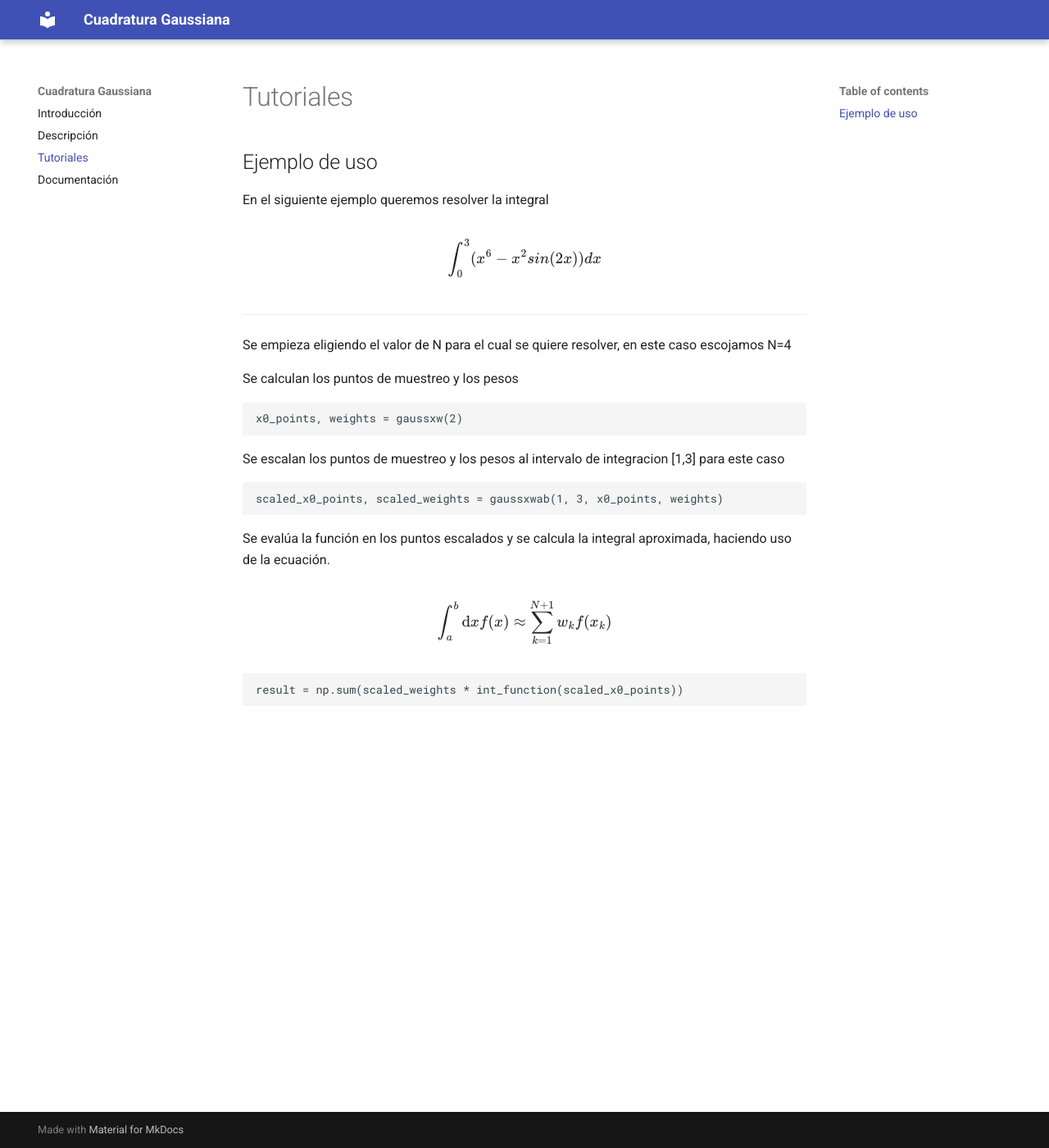
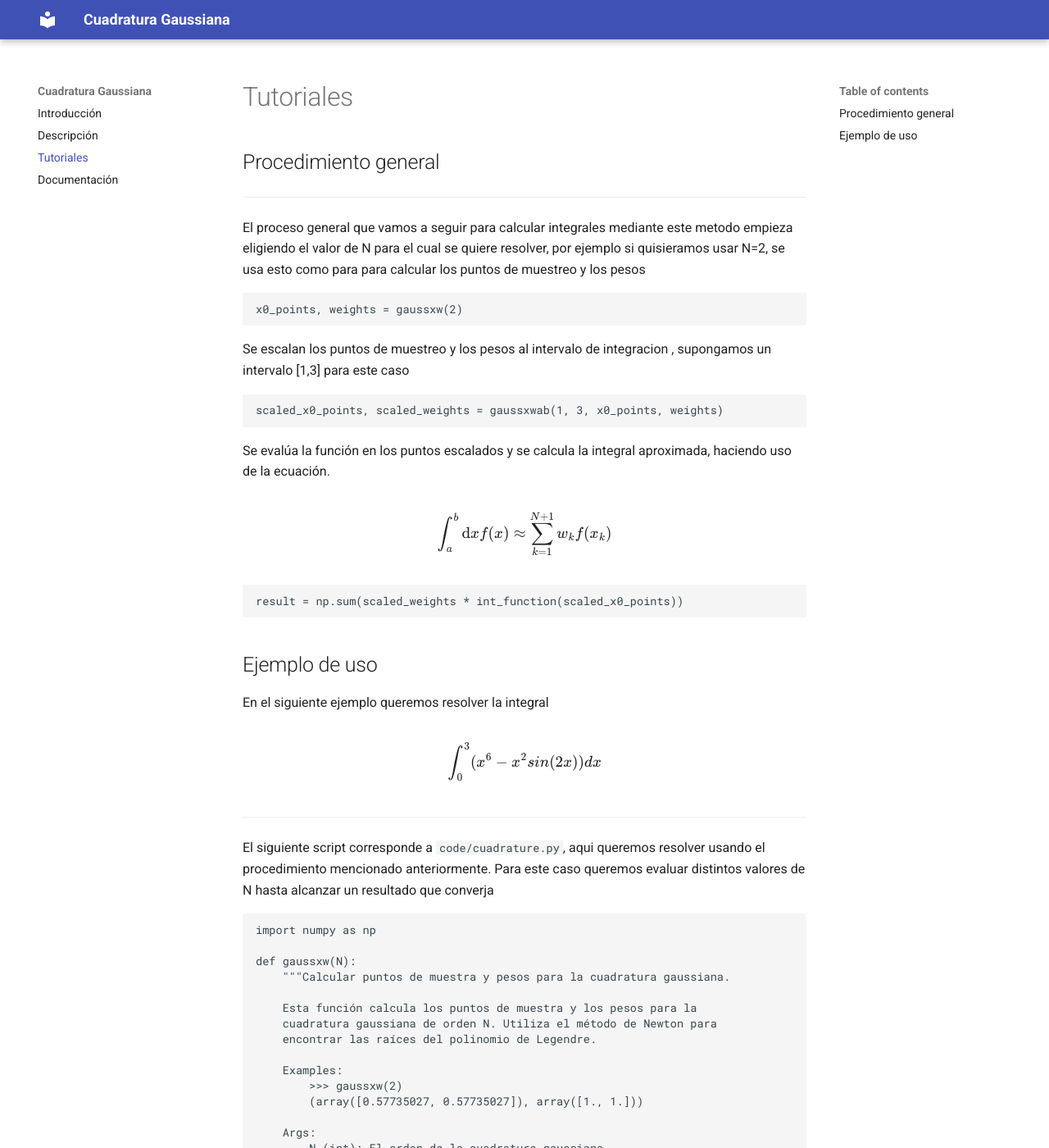
Before and after one commit to angmr7/Tarea2, an MkDocs documentation site: the page built from docs/tutorials.md, in a window 1280 px wide and 1400 px high. Shown: the whole window at 82% size. Built offline with MkDocs 1.6.1 and Material for MkDocs 9.7.7, drawn with Linux system fonts in a browser that asks for light colours; some of the changed text lies outside the part shown.

Commit message:
extension del ejemplo en docs

````diff
--- a/docs/tutorials.md
+++ b/docs/tutorials.md
@@ -1,22 +1,16 @@
 # Tutoriales
 
-## Ejemplo de uso
-
-En el siguiente ejemplo queremos resolver la integral
-
-$$\int_0^3 (x^6 - x^2 sin(2x)) dx$$
+## Procedimiento general
 
 ---
 
-Se empieza eligiendo el valor de N para el cual se quiere resolver, en este caso escojamos N=4
-
-Se calculan los puntos de muestreo y los pesos
+El proceso general que vamos a seguir para calcular integrales mediante este metodo empieza eligiendo el valor de N para el cual se quiere resolver, por ejemplo si quisieramos usar N=2, se usa esto como para para calcular los puntos de muestreo y los pesos
 
 ```python
 x0_points, weights = gaussxw(2)
 ```
 
-Se escalan los puntos de muestreo y los pesos al intervalo de integracion [1,3] para este caso
+Se escalan los puntos de muestreo y los pesos al intervalo de integracion , supongamos un intervalo [1,3] para este caso
 
 
 ```python
@@ -31,3 +25,120 @@
 ```python
 result = np.sum(scaled_weights * int_function(scaled_x0_points))
 ```
+
+## Ejemplo de uso
+
+En el siguiente ejemplo queremos resolver la integral
+
+$$\int_0^3 (x^6 - x^2 sin(2x)) dx$$
+
+---
+
+El siguiente script corresponde a `code/cuadrature.py`, aqui queremos resolver usando el procedimiento mencionado anteriormente. Para este caso queremos evaluar distintos valores de N hasta alcanzar un resultado que converja
+
+```
+import numpy as np
+
+def gaussxw(N):
+    """Calcular puntos de muestra y pesos para la cuadratura gaussiana.
+
+    Esta función calcula los puntos de muestra y los pesos para la
+    cuadratura gaussiana de orden N. Utiliza el método de Newton para
+    encontrar las raíces del polinomio de Legendre.
+
+    Examples:
+        >>> gaussxw(2)
+        (array([0.57735027, 0.57735027]), array([1., 1.]))
+
+    Args:
+        N (int): El orden de la cuadratura gaussiana.
+
+    Returns:
+        tuple: Una tupla que contiene dos arreglos de numpy:
+            - x (numpy.ndarray): Los puntos de muestra.
+            - w (numpy.ndarray): Los pesos correspondientes a los puntos de muestra.
+    """
+    a = np.linspace(3, 4 * (N - 1), N) / ((4 * N) + 2)
+    x = np.cos(np.pi * a + 1 / (8 * N * N * np.tan(a)))
+
+    epsilon = 1e-15
+    delta = 1.0
+    while delta > epsilon:
+        p0 = np.ones(N, dtype=float)
+        p1 = np.copy(x)
+        for k in range(1, N):
+            p0, p1 = p1, ((2 * k + 1) * x * p1 - k * p0) / (k + 1)
+        dp = (N + 1) * (p0 - x * p1) / (1 - x * x)
+        dx = p1 / dp
+        x -= dx
+        delta = np.max(np.abs(dx))
+
+    w = 2 * (N + 1) * (N + 1) / (N * N * (1 - x * x) * dp * dp)
+    return x, w
+
+def gaussxwab(a, b, x, w):
+    """Escalar puntos de muestra y pesos a un intervalo específico.
+
+    Esta función escala los puntos de muestra y los pesos obtenidos de
+    la cuadratura gaussiana al intervalo [a, b].
+
+    Examples:
+        >>> gaussxwab(0,2, x0_points_N_2, weights_N_2)
+        (array([1.57735027, 1.57735027]), array([1., 1.]))
+
+    Args:
+        a (float): El inicio del intervalo.
+        b (float): El final del intervalo.
+        x (numpy.ndarray): Los puntos de muestra.
+        w (numpy.ndarray): Los pesos.
+
+    Returns:
+        tuple: Una tupla que contiene dos arreglos de numpy:
+            - scaled_x (numpy.ndarray): Los puntos de muestra escalados.
+            - scaled_w (numpy.ndarray): Los pesos escalados.
+    """
+    return 0.5 * (b - a) * x + 0.5 * (b + a), 0.5 * (b - a) * w
+
+def int_function(x):
+    """Calcular el valor de la función integrando.
+
+    Esta función calcula el valor de la función a integrar,
+    que es x^6 - x^2 * sin(2 * x).
+
+    Examples:
+        >>> int_function(3)
+        731.5147394837903
+
+    Args:
+        x (float o numpy.ndarray): El valor o valores de entrada.
+
+    Returns:
+        float o numpy.ndarray: El valor calculado de la función.
+    """
+    return x**6 - x**2 * np.sin(2 * x)
+
+N_values = [2, 3, 4, 5, 11, 12, 13]
+
+for N in N_values:
+    x0_points, weights = gaussxw(N)
+    scaled_x0_points, scaled_weights = gaussxwab(1, 3, x0_points, weights)
+    result = np.sum(scaled_weights * int_function(scaled_x0_points))
+    print(f"Resultado de la integración con N={N}, es {result}")
+
+
+```
+
+Si corremos este script vamos a tener el siguiente output
+
+```
+>>> python code/cuadrature.py
+Resultado de la integración con N=2, es 598.2404774605827
+Resultado de la integración con N=3, es 375.4943611830493
+Resultado de la integración con N=4, es 317.3453903341579
+Resultado de la integración con N=5, es 448.1161248127398
+Resultado de la integración con N=11, es 371.63357832993967
+Resultado de la integración con N=12, es 335.21162586510394
+Resultado de la integración con N=13, es 317.34424667382615
+```
+
+Vemos que obtenemos resultados que convergen al resultado analitico (317.344246673826) en N=4 y N=13
````
